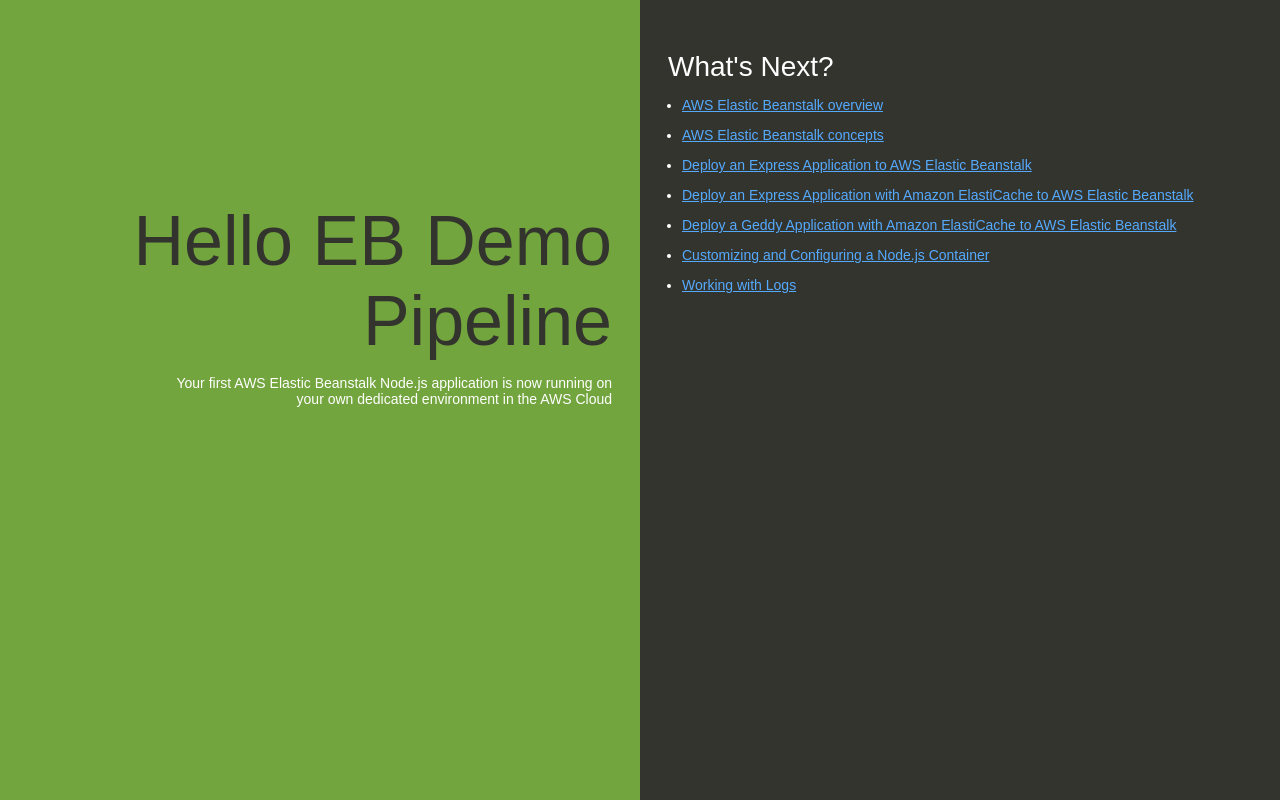
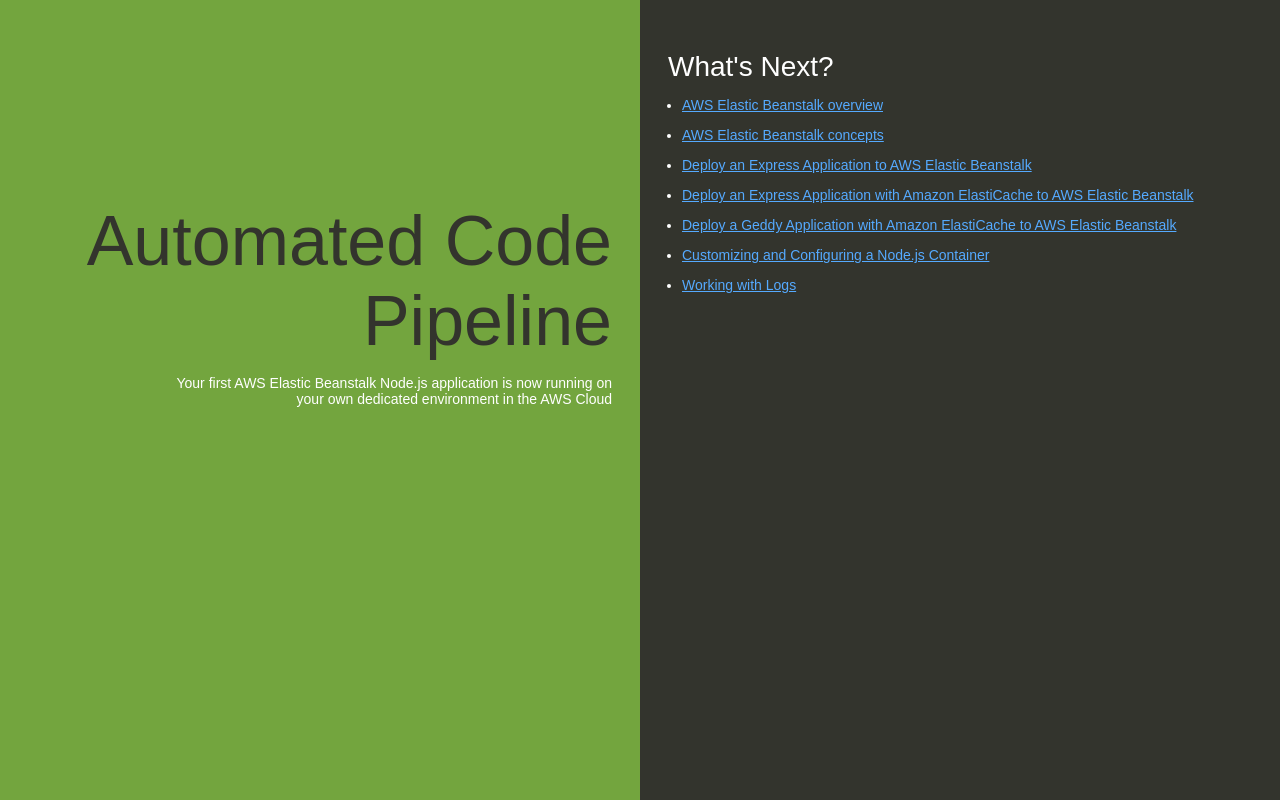
Before and after one commit to shrutiahire/ShrutiAhire1308, a website: page index.html in a window 1280 px wide. Drawn offline with Linux system fonts and the light colour scheme.

Commit message:
Version 2

```diff
--- a/index.html
+++ b/index.html
@@ -74,7 +74,7 @@
   </head>
   <body>
     <div class="textColumn">
-      <h1>Hello EB Demo Pipeline</h1>
+      <h1>Automated Code Pipeline</h1>
       <p>Your first AWS Elastic Beanstalk Node.js application is now running on your own dedicated environment in the AWS Cloud</p>
     </div>
     <div class="linksColumn">
```
